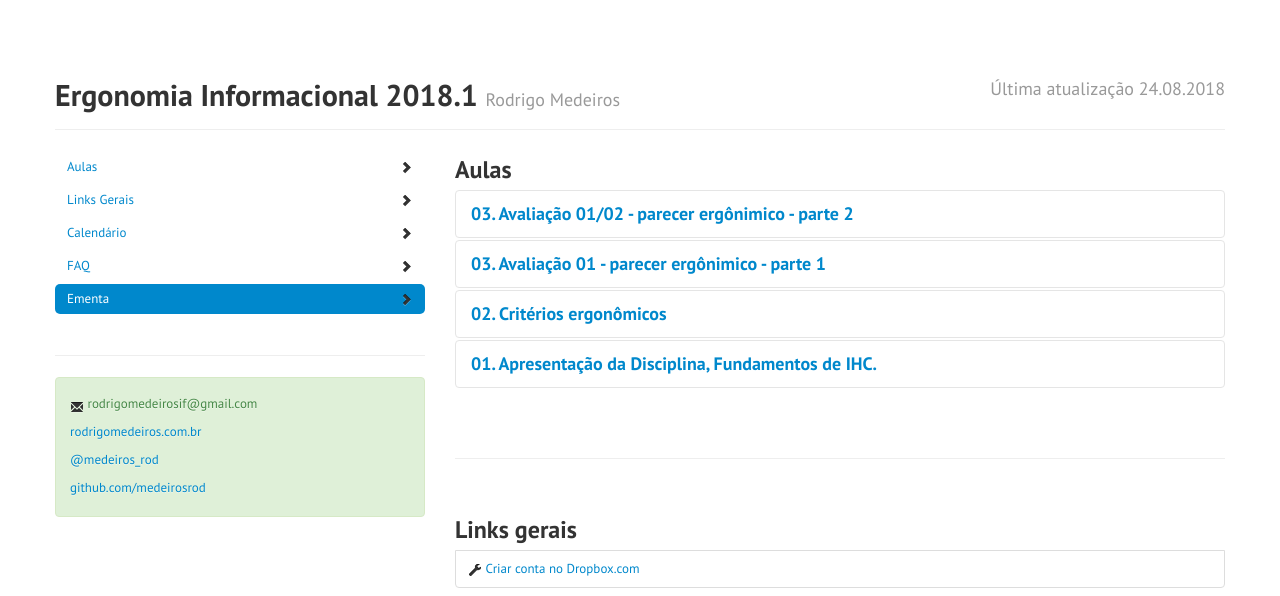
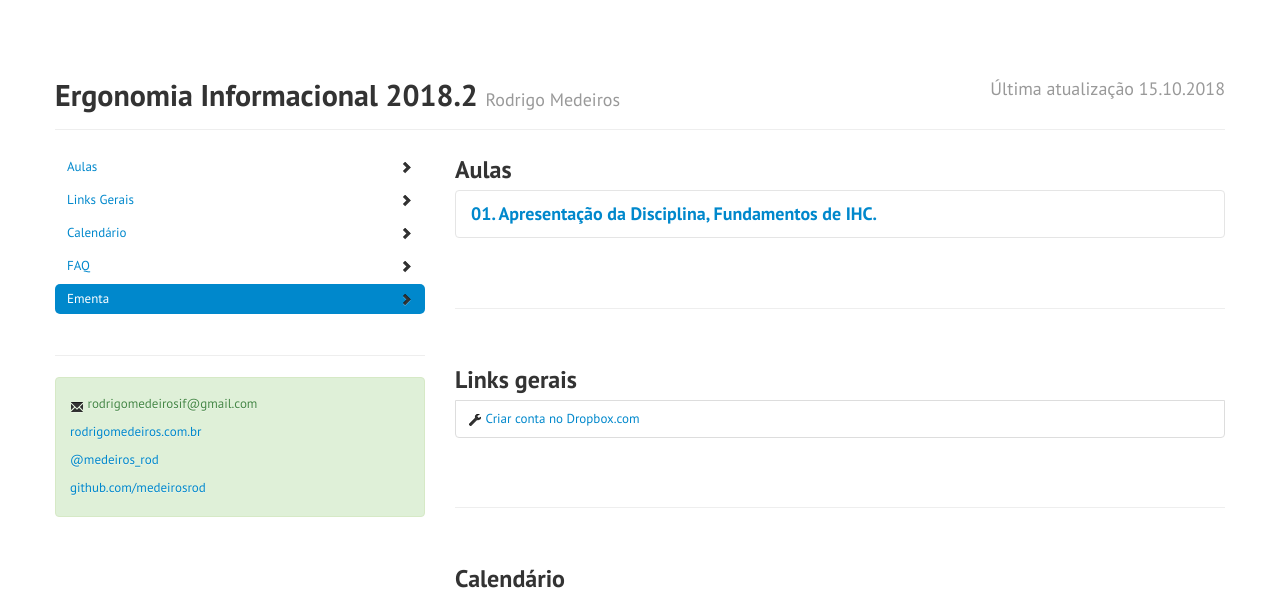
Before and after one commit to medeirosrod/ergonomia, a plain HTML site: page index.html in a window 1280 px wide. Shown: the top 596 px of the page. Drawn offline with nearby package versions, Linux system fonts and the light colour scheme.

Commit message:
mudar tudo para 2018.2

```diff
--- a/index.html
+++ b/index.html
@@ -5,7 +5,7 @@ Qualquer coisa procurar o @rdmuniz :)
 <html lang="en">
   <head>
     <meta charset="utf-8">
-    <title>Aulas Ergonomia Informacional 2018.1  - IFPB Cabedelo</title>
+    <title>Aulas Ergonomia Informacional 2018.2  - IFPB Cabedelo</title>
     <meta name="viewport" content="width=device-width, initial-scale=1.0">
     <meta name="robots" content="noindex, nofollow">
 
@@ -24,7 +24,7 @@ Qualquer coisa procurar o @rdmuniz :)
 
     <div class="container">
           <div class="page-header">
-            <h1> Ergonomia Informacional 2018.1 <small>Rodrigo Medeiros</small> <small class="pull-right"> Última atualização 24.08.2018</small></h1>
+            <h1> Ergonomia Informacional 2018.2 <small>Rodrigo Medeiros</small> <small class="pull-right"> Última atualização 15.10.2018</small></h1>
           </div>
 
       <div class="row" id="content">
@@ -210,7 +210,7 @@ Qualquer coisa procurar o @rdmuniz :)
                     </div>
                   </div>
                 </div>
--->
+
 
 				 <div class="accordion-group">
                   <div class="accordion-heading">
@@ -269,7 +269,7 @@ Qualquer coisa procurar o @rdmuniz :)
                     </div>
                   </div>
                 </div>
-
+			-->
                 <div class="accordion-group">
                   <div class="accordion-heading">
                     <h3>
@@ -282,8 +282,8 @@ Qualquer coisa procurar o @rdmuniz :)
                   <div id="aula-apresentacao" class="accordion-body collapse">
                     <div class="accordion-inner">
                           <p class="pull-right">
-                            <a href="downloads/aula01.pdf" class="btn btn-success btn-large"><i class="icon-download icon-white"></i> Baixar slides</a><br>
-                            <small>Versão de 20.05.2018</small>
+                            <a href="downloads/aula01.zip" class="btn btn-success btn-large"><i class="icon-download icon-white"></i> Baixar slides</a><br>
+                            <small>Versão de 15.10.2018</small>
                           </p>
                     </div>
                   </div>
```
Also changed, not shown: 4 other files.
